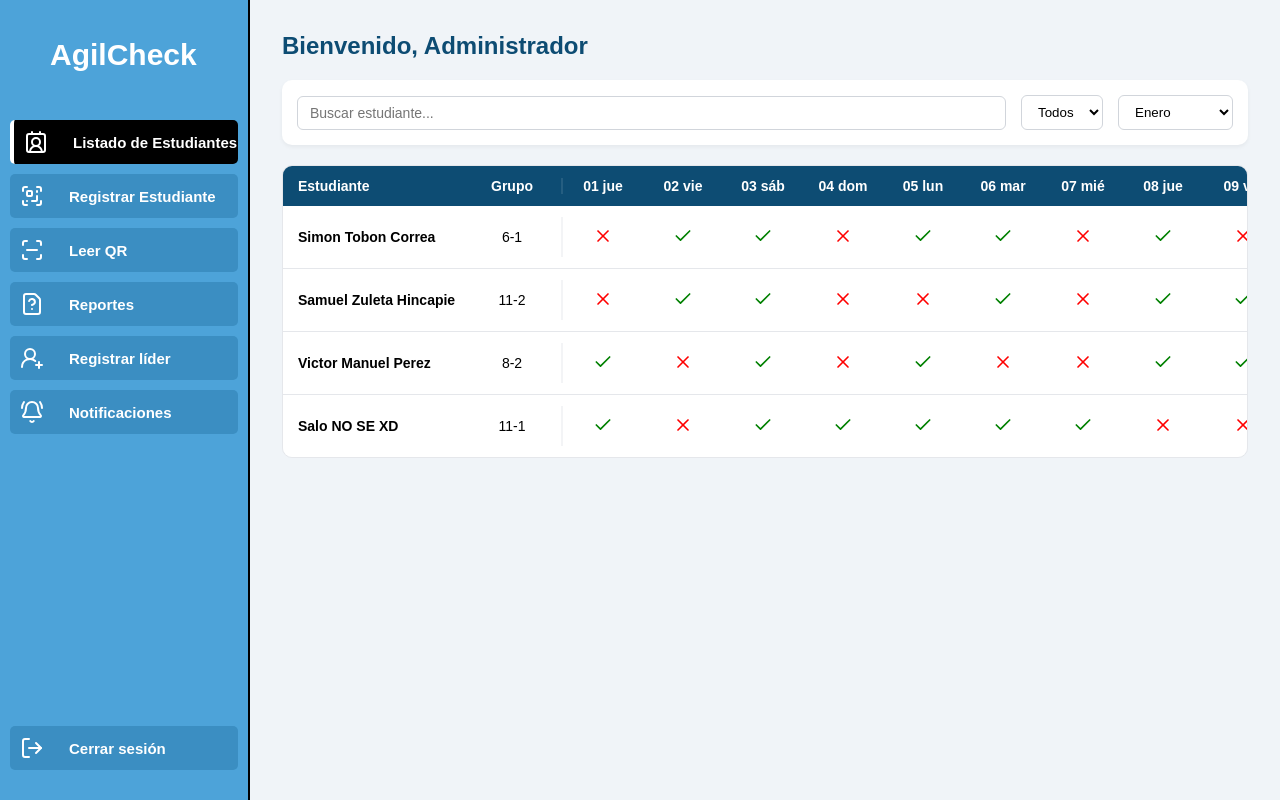
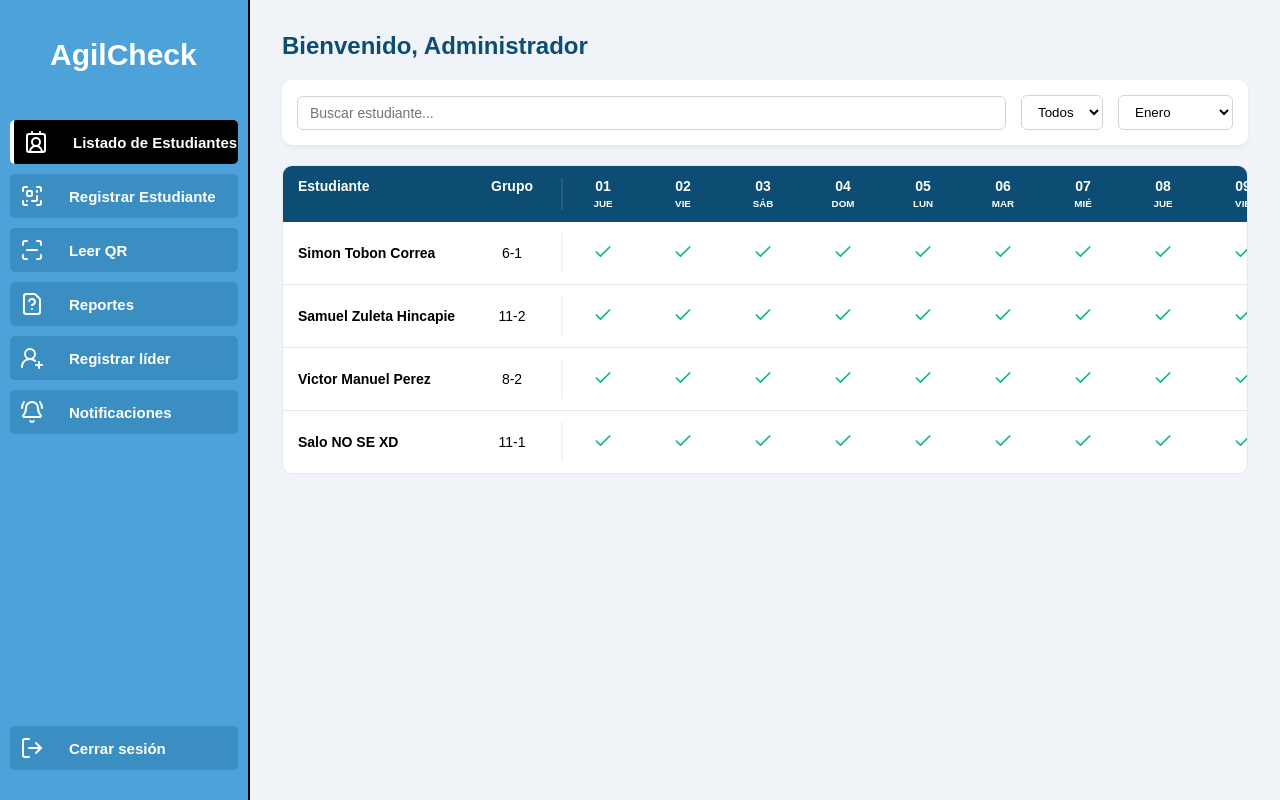
Before and after one commit to Petrikov616/ALFA, a React (Vite) app: page /admin/listado in a window 1280 px wide. Built offline with nearby package versions, Linux system fonts and the light colour scheme.

Commit message:
Se modificaron el aprtado de listado de los estudiantes para mejor organizacion

```diff
--- a/package.json
+++ b/package.json
@@ -10,7 +10,7 @@
     "preview": "vite preview"
   },
   "dependencies": {
-    "lucide-react": "^1.7.0",
+    "lucide-react": "^1.9.0",
     "react": "^19.2.0",
     "react-dom": "^19.2.0",
     "react-router-dom": "^7.13.1",
--- a/src/pages/admin/ListadoAdmin.jsx
+++ b/src/pages/admin/ListadoAdmin.jsx
@@ -1,30 +1,21 @@
-import { useState } from "react";
+import { useState, useMemo } from "react";
 import "./ListadoAdmin.css";
 import { NavLink } from "react-router-dom";
 import { Pencil, Trash2, Check, X } from "lucide-react";
 
-const ListadoAdmin = () => {
-
-    const [menuOpen, setMenuOpen] = useState(true);
-    const toggleMenu = () => setMenuOpen(!menuOpen);
-
-    // -------------------------
-    // FILTROS
-    // -------------------------
-    const [busqueda, setBusqueda] = useState("");
-    const [grupo, setGrupo] = useState("Todos");
-    const [mes, setMes] = useState("Enero");
-
-    const grupos = ["Todos", "6-1", "6-2", "7-1", "7-2", "8-1", "8-2", "9-1", "9-2", "10-1", "10-2", "11-1", "11-2"];
-
-    const meses = [
+// Constantes estáticas fuera para no sobrecargar el render
+const GRUPOS = ["Todos", "6-1", "6-2", "7-1", "7-2", "8-1", "8-2", "9-1", "9-2", "10-1", "10-2", "11-1", "11-2"];
+const MESES = [
     "Enero", "Febrero", "Marzo", "Abril", "Mayo", "Junio",
     "Julio", "Agosto", "Septiembre", "Octubre", "Noviembre", "Diciembre"
 ];
 
-    // -------------------------
-    // DATOS MOCK
-    // -------------------------
+const ListadoAdmin = () => {
+    // ESTADOS
+    const [menuOpen, setMenuOpen] = useState(true);
+    const [busqueda, setBusqueda] = useState("");
+    const [grupo, setGrupo] = useState("Todos");
+    const [mes, setMes] = useState("Enero");
     const [estudiantes, setEstudiantes] = useState([
         { id: 1, estudiante: "Simon Tobon Correa", grupo: "6-1" },
         { id: 2, estudiante: "Samuel Zuleta Hincapie", grupo: "11-2" },
@@ -32,62 +23,50 @@ const ListadoAdmin = () => {
         { id: 4, estudiante: "Salo NO SE XD", grupo: "11-1" },
     ]);
 
-    // -------------------------
-    // FUNCIÓN DÍAS DEL MES
-    // -------------------------
-    const obtenerDiasDelMes = (mes) => {
+    // LÓGICA DE NEGOCIO (Memorizada)
+    const toggleMenu = () => setMenuOpen(!menuOpen);
+
+    const diasDelMes = useMemo(() => {
         const mesesIndex = {
-            Enero: 0, Febrero: 1, Marzo: 2, Abril: 3,
-            Mayo: 4, Junio: 5, Julio: 6, Agosto: 7,
-            Septiembre: 8, Octubre: 9, Noviembre: 10, Diciembre: 11,
+            Enero: 0, Febrero: 1, Marzo: 2, Abril: 3, Mayo: 4, Junio: 5,
+            Julio: 6, Agosto: 7, Septiembre: 8, Octubre: 9, Noviembre: 10, Diciembre: 11
         };
-
         const year = new Date().getFullYear();
         const mesIndex = mesesIndex[mes];
         const diasEnMes = new Date(year, mesIndex + 1, 0).getDate();
-        const dias = [];
 
-        for (let i = 1; i <= diasEnMes; i++) {
-            const fecha = new Date(year, mesIndex, i);
-            const nombreDia = fecha.toLocaleDateString("es-ES", { weekday: "short" });
+        return Array.from({ length: diasEnMes }, (_, i) => {
+            const fecha = new Date(year, mesIndex, i + 1);
+            return {
+                numero: i + 1,
+                nombre: fecha.toLocaleDateString("es-ES", { weekday: "short" })
+            };
+        });
+    }, [mes]);
 
-            dias.push({
-                numero: i,
-                nombre: nombreDia
-            });
-        }
-        return dias;
-    };
-
-    const dias = obtenerDiasDelMes(mes);
-
-    // -------------------------
-    // FILTRO
-    // -------------------------
-    const estudiantesFiltrados = estudiantes.filter((e) => {
+    const estudiantesFiltrados = useMemo(() => {
+        return estudiantes.filter((e) => {
             const coincideNombre = e.estudiante.toLowerCase().includes(busqueda.toLowerCase());
             const coincideGrupo = grupo === "Todos" || e.grupo === grupo;
             return coincideNombre && coincideGrupo;
         });
+    }, [busqueda, grupo, estudiantes]);
 
-    // -------------------------
-    // ACCIONES
-    // -------------------------
     const eliminarEstudiante = (id) => {
+        if(window.confirm("¿Deseas eliminar este estudiante?")) {
             setEstudiantes(estudiantes.filter(e => e.id !== id));
+        }
     };
 
-    const linkClass = ({ isActive }) =>
-        isActive ? "menu-link active" : "menu-link";
+    const linkClass = ({ isActive }) => isActive ? "menu-link active" : "menu-link";
 
     return (
         <div className="admin-layout">
 
-            {/* SIDEBAR */}
+            {/* SIDEBAR REINTEGRADO */}
             <aside className={`sidebar ${menuOpen ? "open" : "closed"}`}>
                 <div className="sidebar-content">
-
-                    <div onClick={toggleMenu} className="logo">
+                    <div onClick={toggleMenu} className="logo" style={{ cursor: 'pointer' }}>
                         <svg xmlns="http://www.w3.org/2000/svg" width="40" height="40" viewBox="0 0 24 24" fill="none" stroke="currentColor" strokeWidth="2" strokeLinecap="round" strokeLinejoin="round">
                             <rect width="5" height="5" x="3" y="3" rx="1" /><rect width="5" height="5" x="16" y="3" rx="1" /><rect width="5" height="5" x="3" y="16" rx="1" /><path d="M21 16h-3a2 2 0 0 0-2 2v3" /><path d="M21 21v.01" /><path d="M12 7v3a2 2 0 0 1-2 2H7" /><path d="M3 12h.01" /><path d="M12 3h.01" /><path d="M12 16v.01" /><path d="M16 12h1" /><path d="M21 12v.01" /><path d="M12 21v-1" />
                         </svg>
@@ -96,61 +75,47 @@ const ListadoAdmin = () => {
 
                     <nav className="menu">
                         <NavLink to="/admin/listado" className={linkClass}>
-                            <svg xmlns="http://www.w3.org/2000/svg" width="24" height="24" viewBox="0 0 24 24" fill="none" stroke="currentColor" strokeWidth="2" strokeLinecap="round" strokeLinejoin="round">
-                                <path d="M16 2v2" /><path d="M17.915 22a6 6 0 0 0-12 0" /><path d="M8 2v2" /><circle cx="12" cy="12" r="4" /><rect x="3" y="4" width="18" height="18" rx="2" />
-                            </svg>
+                            <svg xmlns="http://www.w3.org/2000/svg" width="24" height="24" viewBox="0 0 24 24" fill="none" stroke="currentColor" strokeWidth="2" strokeLinecap="round" strokeLinejoin="round"><path d="M16 2v2" /><path d="M17.915 22a6 6 0 0 0-12 0" /><path d="M8 2v2" /><circle cx="12" cy="12" r="4" /><rect x="3" y="4" width="18" height="18" rx="2" /></svg>
                             <span className="menu-label">Listado de Estudiantes</span>
                         </NavLink>
 
                         <NavLink to="/admin/registrar" className={linkClass}>
-                            <svg xmlns="http://www.w3.org/2000/svg" width="24" height="24" viewBox="0 0 24 24" fill="none" stroke="currentColor" strokeWidth="2" strokeLinecap="round" strokeLinejoin="round">
-                                <path d="M17 12v4a1 1 0 0 1-1 1h-4" /><path d="M17 3h2a2 2 0 0 1 2 2v2" /><path d="M17 8V7" /><path d="M21 17v2a2 2 0 0 1-2 2h-2" /><path d="M3 7V5a2 2 0 0 1 2-2h2" /><path d="M7 17h.01" /><path d="M7 21H5a2 2 0 0 1-2-2v-2" /><rect x="7" y="7" width="5" height="5" rx="1" />
-                            </svg>
+                            <svg xmlns="http://www.w3.org/2000/svg" width="24" height="24" viewBox="0 0 24 24" fill="none" stroke="currentColor" strokeWidth="2" strokeLinecap="round" strokeLinejoin="round"><path d="M17 12v4a1 1 0 0 1-1 1h-4" /><path d="M17 3h2a2 2 0 0 1 2 2v2" /><path d="M17 8V7" /><path d="M21 17v2a2 2 0 0 1-2 2h-2" /><path d="M3 7V5a2 2 0 0 1 2-2h2" /><path d="M7 17h.01" /><path d="M7 21H5a2 2 0 0 1-2-2v-2" /><rect x="7" y="7" width="5" height="5" rx="1" /></svg>
                             <span className="menu-label">Registrar Estudiante</span>
                         </NavLink>
 
                         <NavLink to="/admin/leerqr" className={linkClass}>
-                            <svg xmlns="http://www.w3.org/2000/svg" width="24" height="24" viewBox="0 0 24 24" fill="none" stroke="currentColor" strokeWidth="2" strokeLinecap="round" strokeLinejoin="round">
-                                <path d="M3 7V5a2 2 0 0 1 2-2h2" /><path d="M17 3h2a2 2 0 0 1 2 2v2" /><path d="M21 17v2a2 2 0 0 1-2 2h-2" /><path d="M7 21H5a2 2 0 0 1-2-2v-2" /><path d="M7 12h10" />
-                            </svg>
+                            <svg xmlns="http://www.w3.org/2000/svg" width="24" height="24" viewBox="0 0 24 24" fill="none" stroke="currentColor" strokeWidth="2" strokeLinecap="round" strokeLinejoin="round"><path d="M3 7V5a2 2 0 0 1 2-2h2" /><path d="M17 3h2a2 2 0 0 1 2 2v2" /><path d="M21 17v2a2 2 0 0 1-2 2h-2" /><path d="M7 21H5a2 2 0 0 1-2-2v-2" /><path d="M7 12h10" /></svg>
                             <span className="menu-label">Leer QR</span>
                         </NavLink>
 
                         <NavLink to="/admin/permisos" className={linkClass}>
-                            <svg xmlns="http://www.w3.org/2000/svg" width="24" height="24" viewBox="0 0 24 24" fill="none" stroke="currentColor" strokeWidth="2" strokeLinecap="round" strokeLinejoin="round">
-                                <path d="M6 22a2 2 0 0 1-2-2V4a2 2 0 0 1 2-2h8a2.4 2.4 0 0 1 1.704.706l3.588 3.588A2.4 2.4 0 0 1 20 8v12a2 2 0 0 1-2 2z" /><path d="M12 17h.01" /><path d="M9.1 9a3 3 0 0 1 5.82 1c0 2-3 3-3 3" />
-                            </svg>
+                            <svg xmlns="http://www.w3.org/2000/svg" width="24" height="24" viewBox="0 0 24 24" fill="none" stroke="currentColor" strokeWidth="2" strokeLinecap="round" strokeLinejoin="round"><path d="M6 22a2 2 0 0 1-2-2V4a2 2 0 0 1 2-2h8a2.4 2.4 0 0 1 1.704.706l3.588 3.588A2.4 2.4 0 0 1 20 8v12a2 2 0 0 1-2 2z" /><path d="M12 17h.01" /><path d="M9.1 9a3 3 0 0 1 5.82 1c0 2-3 3-3 3" /></svg>
                             <span className="menu-label">Reportes</span>
                         </NavLink>
 
                         <NavLink to="/admin/lider" className={linkClass}>
-                            <svg xmlns="http://www.w3.org/2000/svg" width="24" height="24" viewBox="0 0 24 24" fill="none" stroke="currentColor" strokeWidth="2" strokeLinecap="round" strokeLinejoin="round">
-                                <path d="M2 21a8 8 0 0 1 13.292-6" /><circle cx="10" cy="8" r="5" /><path d="M19 16v6" /><path d="M22 19h-6" />
-                            </svg>
+                            <svg xmlns="http://www.w3.org/2000/svg" width="24" height="24" viewBox="0 0 24 24" fill="none" stroke="currentColor" strokeWidth="2" strokeLinecap="round" strokeLinejoin="round"><path d="M2 21a8 8 0 0 1 13.292-6" /><circle cx="10" cy="8" r="5" /><path d="M19 16v6" /><path d="M22 19h-6" /></svg>
                             <span className="menu-label">Registrar líder</span>
                         </NavLink>
 
                         <NavLink to="/admin/notificaciones" className={linkClass}>
-                            <svg xmlns="http://www.w3.org/2000/svg" width="24" height="24" viewBox="0 0 24 24" fill="none" stroke="currentColor" stroke-width="2" stroke-linecap="round" stroke-linejoin="round" class="lucide lucide-bell-ring-icon lucide-bell-ring">
-                                <path d="M10.268 21a2 2 0 0 0 3.464 0"/><path d="M22 8c0-2.3-.8-4.3-2-6"/><path d="M3.262 15.326A1 1 0 0 0 4 17h16a1 1 0 0 0 .74-1.673C19.41 13.956 18 12.499 18 8A6 6 0 0 0 6 8c0 4.499-1.411 5.956-2.738 7.326"/><path d="M4 2C2.8 3.7 2 5.7 2 8"/></svg>
+                            <svg xmlns="http://www.w3.org/2000/svg" width="24" height="24" viewBox="0 0 24 24" fill="none" stroke="currentColor" strokeWidth="2" strokeLinecap="round" strokeLinejoin="round"><path d="M10.268 21a2 2 0 0 0 3.464 0"/><path d="M22 8c0-2.3-.8-4.3-2-6"/><path d="M3.262 15.326A1 1 0 0 0 4 17h16a1 1 0 0 0 .74-1.673C19.41 13.956 18 12.499 18 8A6 6 0 0 0 6 8c0 4.499-1.411 5.956-2.738 7.326"/><path d="M4 2C2.8 3.7 2 5.7 2 8"/></svg>
                             <span className="menu-label">Notificaciones</span>
                         </NavLink>
                     </nav>
 
                     <div className="logout">
                         <NavLink to="/login" className={linkClass}>
-                            <svg xmlns="http://www.w3.org/2000/svg" width="24" height="24" viewBox="0 0 24 24" fill="none" stroke="currentColor" strokeWidth="2" strokeLinecap="round" strokeLinejoin="round">
-                                <path d="m16 17 5-5-5-5" /><path d="M21 12H9" /><path d="M9 21H5a2 2 0 0 1-2-2V5a2 2 0 0 1 2-2h4" />
-                            </svg>
+                            <svg xmlns="http://www.w3.org/2000/svg" width="24" height="24" viewBox="0 0 24 24" fill="none" stroke="currentColor" strokeWidth="2" strokeLinecap="round" strokeLinejoin="round"><path d="m16 17 5-5-5-5" /><path d="M21 12H9" /><path d="M9 21H5a2 2 0 0 1-2-2V5a2 2 0 0 1 2-2h4" /></svg>
                             <span className="menu-label">Cerrar sesión</span>
                         </NavLink>
                     </div>
                 </div>
             </aside>
 
-            {/* CONTENIDO */}
+            {/* CONTENIDO PRINCIPAL */}
             <main className={`main-content ${menuOpen ? "expanded" : "collapsed"}`}>
-
                 <h1 className="titulo-p">Bienvenido, Administrador</h1>
 
                 {/* FILTROS */}
@@ -162,24 +127,25 @@ const ListadoAdmin = () => {
                         onChange={(e) => setBusqueda(e.target.value)}
                     />
                     <select value={grupo} onChange={(e) => setGrupo(e.target.value)}>
-                        {grupos.map(g => <option key={g}>{g}</option>)}
+                        {GRUPOS.map(g => <option key={g} value={g}>{g}</option>)}
                     </select>
                     <select value={mes} onChange={(e) => setMes(e.target.value)}>
-                        {meses.map(m => <option key={m}>{m}</option>)}
+                        {MESES.map(m => <option key={m} value={m}>{m}</option>)}
                     </select>
                 </div>
 
                 {/* TABLA */}
+                <div className="tabla-container" style={{ overflowX: 'auto' }}>
                     <div className="tabla">
-
                         {/* HEADER */}
                         <div className="tabla-header">
                             <span className="col-estudiante">Estudiante</span>
                             <span className="col-grupo">Grupo</span>
 
-                        {dias.map((d, i) => (
-                            <span key={i}>
-                                {String(d.numero).padStart(2, "0")} {d.nombre}
+                            {diasDelMes.map((d) => (
+                                <span key={d.numero} style={{ minWidth: '60px', textAlign: 'center' }}>
+                                    {String(d.numero).padStart(2, "0")} <br/>
+                                    <small style={{ fontSize: '0.7em', textTransform: 'uppercase' }}>{d.nombre}</small>
                                 </span>
                             ))}
 
@@ -190,37 +156,29 @@ const ListadoAdmin = () => {
                         {/* FILAS */}
                         {estudiantesFiltrados.map((est) => (
                             <div key={est.id} className="fila">
-
-                            {/* NOMBRE (FIJO) */}
                                 <span className="col-estudiante">{est.estudiante}</span>
-
-                            {/* GRUPO (FIJO) */}
                                 <span className="col-grupo">{est.grupo}</span>
 
-                            {/* DÍAS (SCROLLABLE) */}
-                            {dias.map((_, i) => (
-                                <span key={i}>
-                                    {Math.random() > 0.5
-                                        ? <span><Check size={20} color="green" /></span>
-                                        : <span><X size={20} color="red" /></span>}
+                                {diasDelMes.map((d) => (
+                                    <span key={d.numero} style={{ minWidth: '60px', textAlign: 'center' }}>
+                                        {/* Aquí pondrás la lógica real de asistencia luego */}
+                                        <Check size={20} color="#10b981" />
                                     </span>
                                 ))}
 
-                            {/* ACCIONES */}
                                 <div style={{ display: 'flex', width: '160px', flexShrink: 0 }}>
                                     <span className="col-acciones">
-
                                         <button className="btn-icon"><Pencil size={16} /></button>
-
                                     </span>
                                     <span className="col-acciones">
-
-                                    <button className="btn-icon" onClick={() => eliminarEstudiante(est.id)}><Trash2 size={16} /></button>
-
+                                        <button className="btn-icon" onClick={() => eliminarEstudiante(est.id)}>
+                                            <Trash2 size={16} color="#ef4444" />
+                                        </button>
                                     </span>
                                 </div>
                             </div>
                         ))}
+                    </div>
                 </div>
             </main>
         </div>
```
Also changed, not shown: 1 other file (tests, documents, lock files or other folders). Lines whose indentation alone changed are shown as unchanged.
